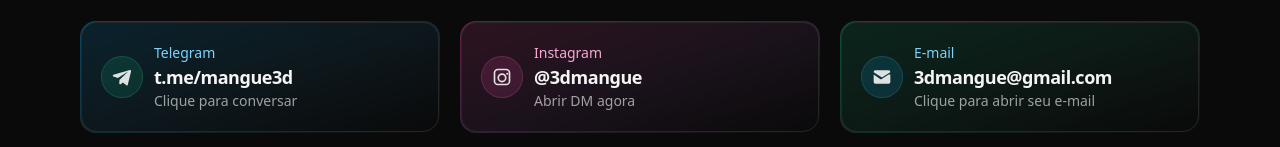
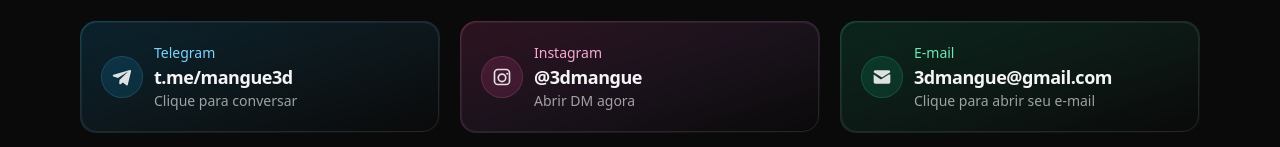
Before and after one commit to marlonsantini/3dmangue, a plain HTML site: page index.html in a window 1280 px wide. Shown: the part 1748-1895 px from the top of the page. Drawn offline with nearby package versions, Linux system fonts and the light colour scheme.

Commit message:
Update index.html

```diff
--- a/index.html
+++ b/index.html
@@ -134,7 +134,7 @@
            class="group relative rounded-2xl p-[1px] bg-gradient-to-br from-sky-500/40 via-sky-400/20 to-transparent hover:from-sky-500/70 hover:via-sky-300/30 transition">
           <div class="rounded-2xl p-5 bg-neutral-950/60 border border-neutral-800 backdrop-blur">
             <div class="flex items-center gap-3">
-              <span class="inline-flex items-center justify-center w-10 h-10 rounded-full bg-emerald-500/15 ring-1 ring-emerald-400/30">
+              <span class="inline-flex items-center justify-center w-10 h-10 rounded-full bg-sky-500/15 ring-1 ring-sky-400/30">
                 <svg viewBox="0 0 24 24" width="22" height="22" aria-hidden="true" class="opacity-90">
                   <path fill="currentColor" d="M9.2 16.2 9 19a1 1 0 0 0 1.6.8l2.3-1.7 3.9 2.8a1 1 0 0 0 1.6-.6l3.5-14.7a1 1 0 0 0-1.3-1.2L2.6 9.6a1 1 0 0 0 .1 1.9l4.8 1.5 11.2-7.1-9.5 9.4z"/>
                 </svg>
@@ -172,13 +172,13 @@
            class="group relative rounded-2xl p-[1px] bg-gradient-to-br from-emerald-500/40 via-emerald-400/20 to-transparent hover:from-emerald-500/70 hover:via-emerald-300/30 transition">
           <div class="rounded-2xl p-5 bg-neutral-950/60 border border-neutral-800 backdrop-blur">
             <div class="flex items-center gap-3">
-              <span class="inline-flex items-center justify-center w-10 h-10 rounded-full bg-sky-500/15 ring-1 ring-sky-400/30">
+              <span class="inline-flex items-center justify-center w-10 h-10 rounded-full bg-emerald-500/15 ring-1 ring-emerald-400/30">
                 <svg viewBox="0 0 24 24" width="20" height="20" aria-hidden="true" class="opacity-90">
                   <path fill="currentColor" d="M20 4H4a2 2 0 0 0-2 2v.3l10 6.2 10-6.2V6a2 2 0 0 0-2-2zm0 5.1-8.8 5.5a1 1 0 0 1-1 0L2 9.1V18a2 2 0 0 0 2 2h16a2 2 0 0 0 2-2V9.1z"/>
                 </svg>
               </span>
               <div>
-                <div class="text-sm text-sky-300">E-mail</div>
+                <div class="text-sm text-emerald-300">E-mail</div>
                 <div class="text-lg font-semibold tracking-tight">3dmangue@gmail.com</div>
                 <div class="text-white/60 text-sm">Clique para abrir seu e-mail</div>
               </div>
```
